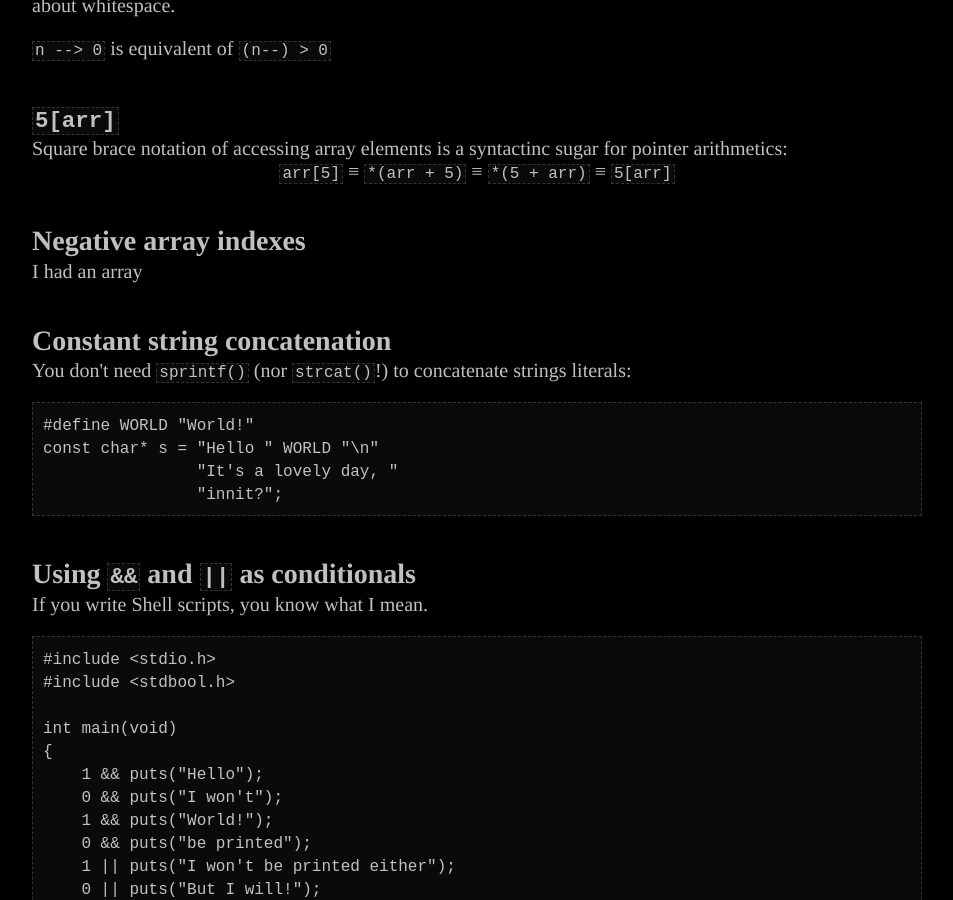
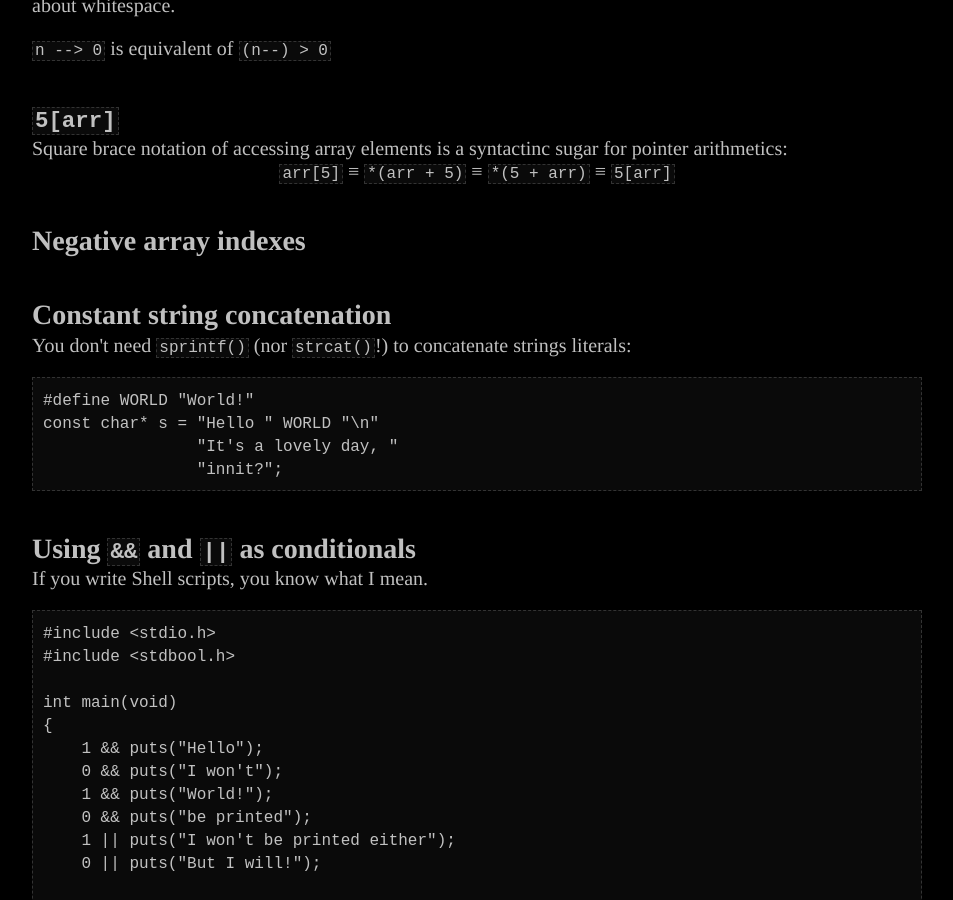
Before and after one commit to Jorenar/blog, a Jekyll site: the page built from _posts/2023-02-19-less-known-c.md, in a window 1280 px wide and 900 px high, scrolled down 8733 px. Shown: the whole window, without its empty margins (163-1116 px from the left). Built offline with Jekyll 4.4.1, drawn with Linux system fonts in a browser that asks for light colours.

Commit message:
deploy: 191185bf8d3d74bcc239b282b50f2582ec1810ad

```diff
--- a/_posts/2023-02-19-less-known-c.md
+++ b/_posts/2023-02-19-less-known-c.md
@@ -414,8 +414,6 @@ Square brace notation of accessing array elements is a syntactinc sugar for poin
 
 ## Negative array indexes
 
-I had an array
-
 ## Constant string concatenation
 
 You don't need `sprintf()` (nor `strcat()`!) to concatenate strings literals:
```
